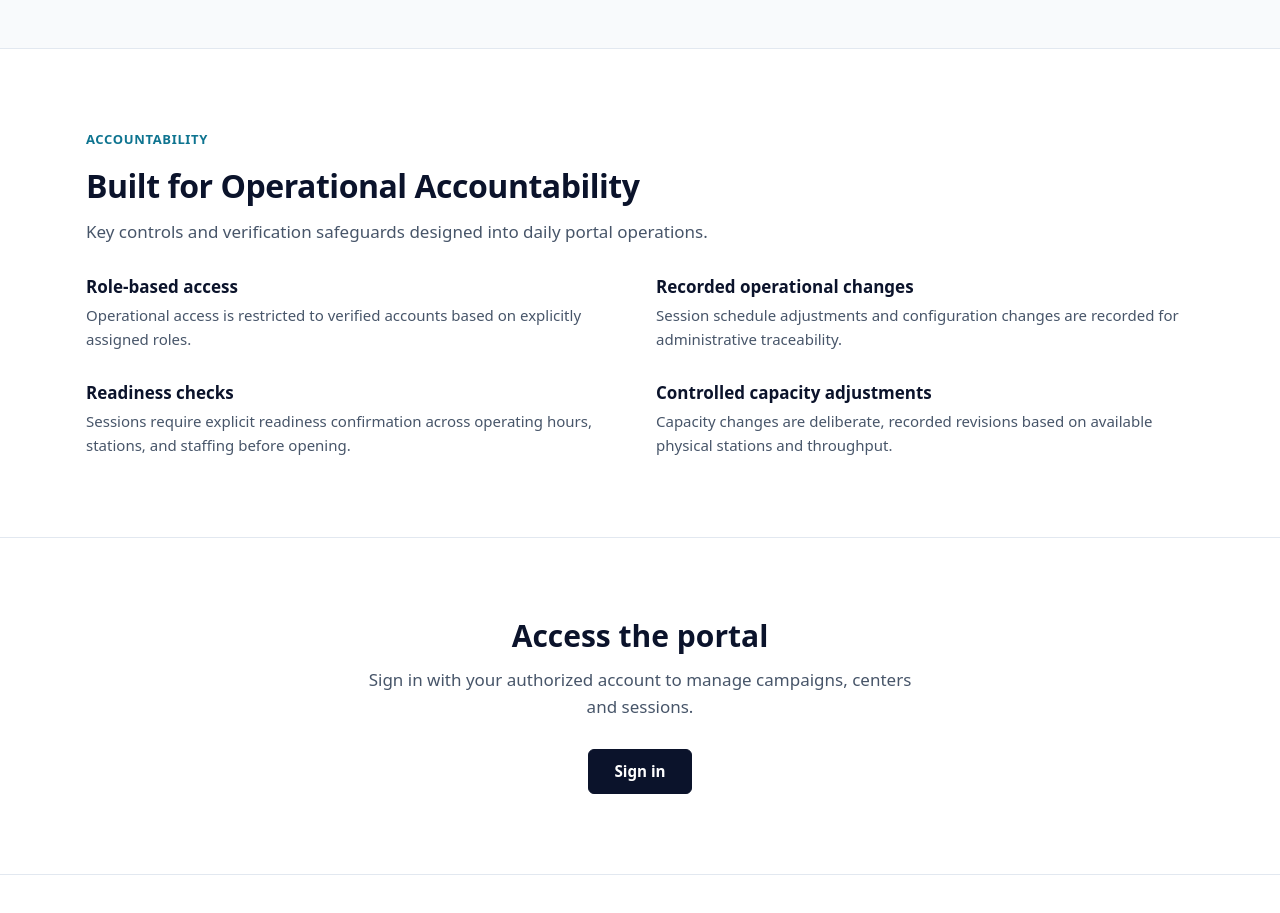
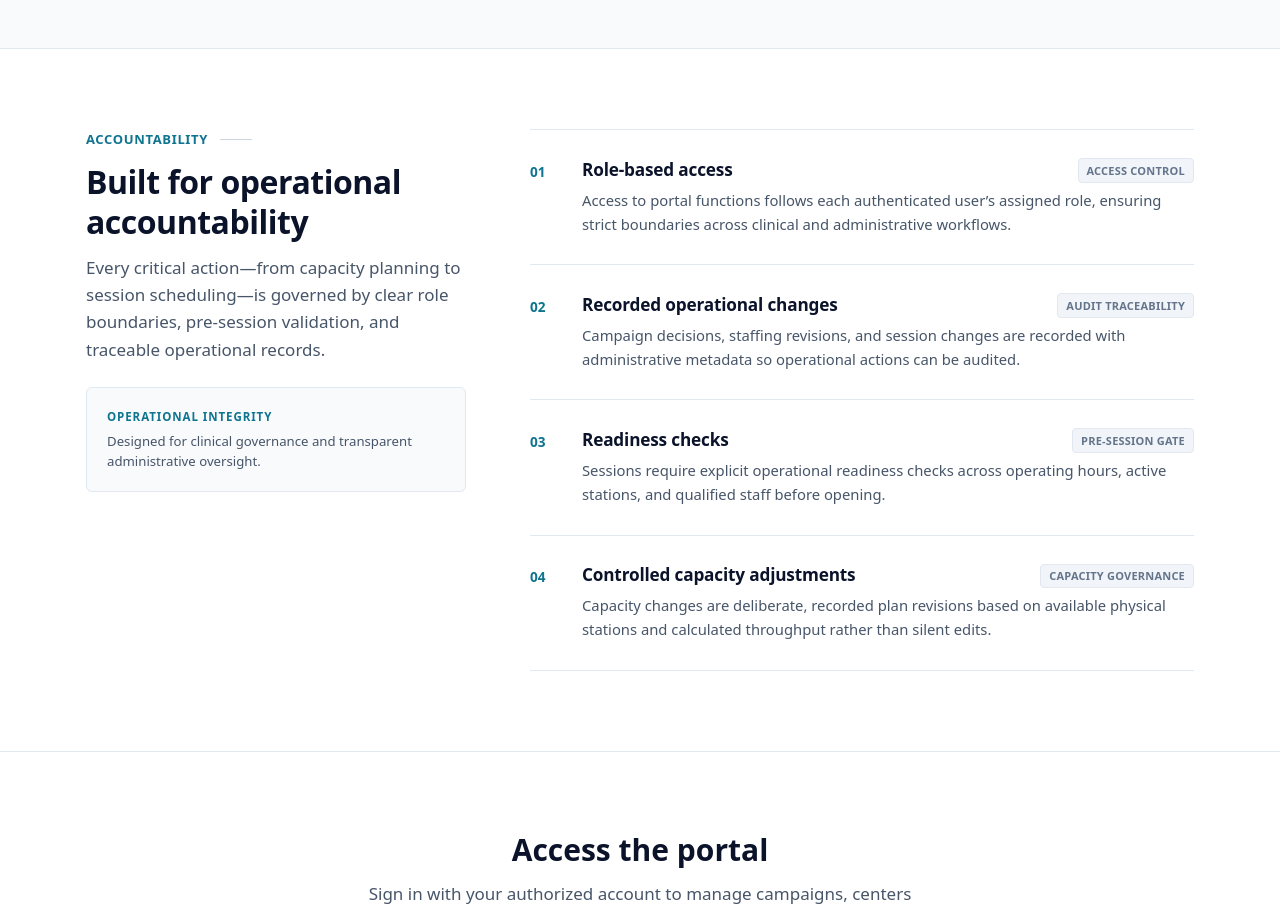
Before and after one commit to Sankalpa-KMCP/se2030-2026-y2-s1-mtr-01-vaccination-portal, a React (Vite) app in the folder frontend/: page / in a window 1280 px wide. Shown: the part 2300-3213 px from the top of the page. Built offline with nearby package versions, Linux system fonts and the light colour scheme; no server answers.

Commit message:
feat(frontend): design landing accountability section

```diff
--- a/frontend/src/features/public-landing/components/TrustSection.jsx
+++ b/frontend/src/features/public-landing/components/TrustSection.jsx
@@ -1,43 +1,74 @@
 import React from 'react';
 
-const ITEMS = [
+const PRINCIPLES = [
   {
+    num: '01',
+    tag: 'Access Control',
     title: 'Role-based access',
-    desc: 'Operational access is restricted to verified accounts based on explicitly assigned roles.',
+    desc: 'Access to portal functions follows each authenticated user’s assigned role, ensuring strict boundaries across clinical and administrative workflows.',
   },
   {
+    num: '02',
+    tag: 'Audit Traceability',
     title: 'Recorded operational changes',
-    desc: 'Session schedule adjustments and configuration changes are recorded for administrative traceability.',
+    desc: 'Campaign decisions, staffing revisions, and session changes are recorded with administrative metadata so operational actions can be audited.',
   },
   {
+    num: '03',
+    tag: 'Pre-Session Gate',
     title: 'Readiness checks',
-    desc: 'Sessions require explicit readiness confirmation across operating hours, stations, and staffing before opening.',
+    desc: 'Sessions require explicit operational readiness checks across operating hours, active stations, and qualified staff before opening.',
   },
   {
+    num: '04',
+    tag: 'Capacity Governance',
     title: 'Controlled capacity adjustments',
-    desc: 'Capacity changes are deliberate, recorded revisions based on available physical stations and throughput.',
+    desc: 'Capacity changes are deliberate, recorded plan revisions based on available physical stations and calculated throughput rather than silent edits.',
   },
 ];
 
 export default function TrustSection() {
   return (
-    <section className="lp-section" id="accountability" aria-labelledby="lp-trust-title">
+    <section className="lp-section lp-trust" id="accountability" aria-labelledby="lp-trust-title">
       <div className="lp-container">
-        <p className="lp-section__eyebrow">Accountability</p>
+        <div className="lp-trust-layout">
+          {/* Left Context Column */}
+          <div className="lp-trust__intro">
+            <div className="lp-section__eyebrow-row">
+              <span className="lp-section__eyebrow">Accountability</span>
+              <span className="lp-section__eyebrow-line" aria-hidden="true" />
+            </div>
             <h2 className="lp-section__title" id="lp-trust-title">
-          Built for Operational Accountability
+              Built for operational accountability
             </h2>
             <p className="lp-section__lead">
-          Key controls and verification safeguards designed into daily portal operations.
+              Every critical action—from capacity planning to session scheduling—is governed by clear role boundaries, pre-session validation, and traceable operational records.
             </p>
+            <div className="lp-trust__badge-box">
+              <span className="lp-trust__badge">Operational Integrity</span>
+              <p className="lp-trust__badge-text">
+                Designed for clinical governance and transparent administrative oversight.
+              </p>
+            </div>
+          </div>
 
-        <div className="lp-trust-grid" role="list">
-          {ITEMS.map((item) => (
-            <div key={item.title} className="lp-trust-item" role="listitem">
-              <h3 className="lp-trust-item__title">{item.title}</h3>
-              <p className="lp-trust-item__desc">{item.desc}</p>
+          {/* Right Ledger Column */}
+          <div className="lp-trust-ledger" role="list" aria-label="Accountability Principles">
+            {PRINCIPLES.map((item) => (
+              <article key={item.num} className="lp-trust-row" role="listitem">
+                <div className="lp-trust-row__num-col">
+                  <span className="lp-trust-row__num">{item.num}</span>
                 </div>
+                <div className="lp-trust-row__body">
+                  <div className="lp-trust-row__header">
+                    <h3 className="lp-trust-row__title">{item.title}</h3>
+                    <span className="lp-trust-row__tag">{item.tag}</span>
+                  </div>
+                  <p className="lp-trust-row__desc">{item.desc}</p>
+                </div>
+              </article>
             ))}
+          </div>
         </div>
       </div>
     </section>
--- a/frontend/src/features/public-landing/public-landing.css
+++ b/frontend/src/features/public-landing/public-landing.css
@@ -622,23 +622,116 @@
   flex-shrink: 0;
 }
 
-.lp-trust-grid {
+/* --------------------------------------------------------------------------
+   Accountability (Operational Principles Ledger)
+   -------------------------------------------------------------------------- */
+.lp-trust-layout {
   display: grid;
-  grid-template-columns: repeat(2, 1fr);
-  gap: 2rem;
-  margin-top: 2rem;
+  grid-template-columns: 380px 1fr;
+  gap: clamp(2rem, 5vw, 4.5rem);
+  align-items: start;
 }
 
-.lp-trust-item__title {
-  font-size: 1.0625rem;
-  font-weight: 700;
-  color: var(--lp-ink-900);
-  margin-bottom: 0.35rem;
+.lp-trust__intro {
+  display: flex;
+  flex-direction: column;
 }
 
-.lp-trust-item__desc {
-  font-size: 0.9375rem;
+.lp-trust__intro .lp-section__lead {
+  margin-bottom: 1.5rem;
+}
+
+.lp-trust__badge-box {
+  padding: 1.25rem;
+  background-color: var(--lp-bg-subtle);
+  border: 1px solid var(--lp-border);
+  border-radius: var(--lp-radius-md);
+}
+
+.lp-trust__badge {
+  font-size: 0.72rem;
+  font-weight: 750;
+  letter-spacing: 0.08em;
+  color: var(--lp-accent);
+  text-transform: uppercase;
+  margin-bottom: 0.35rem;
+  display: block;
+}
+
+.lp-trust__badge-text {
+  font-size: 0.825rem;
   color: var(--lp-ink-600);
+  margin: 0;
+  line-height: 1.5;
+}
+
+.lp-trust-ledger {
+  border-top: 1px solid var(--lp-border);
+  display: flex;
+  flex-direction: column;
+}
+
+.lp-trust-row {
+  display: grid;
+  grid-template-columns: 32px 1fr;
+  gap: 1.25rem;
+  padding-block: 1.75rem;
+  border-bottom: 1px solid var(--lp-border);
+  transition: background-color 0.15s ease;
+}
+
+.lp-trust-row__num-col {
+  display: flex;
+  align-items: flex-start;
+  padding-top: 0.15rem;
+}
+
+.lp-trust-row__num {
+  font-size: 0.85rem;
+  font-weight: 800;
+  color: var(--lp-accent);
+  font-variant-numeric: tabular-nums;
+}
+
+.lp-trust-row__body {
+  display: flex;
+  flex-direction: column;
+}
+
+.lp-trust-row__header {
+  display: flex;
+  align-items: center;
+  justify-content: space-between;
+  flex-wrap: wrap;
+  gap: 0.5rem;
+  margin-bottom: 0.4rem;
+}
+
+.lp-trust-row__title {
+  font-size: 1.075rem;
+  font-weight: 750;
+  color: var(--lp-ink-900);
+  margin: 0;
+  letter-spacing: -0.01em;
+}
+
+.lp-trust-row__tag {
+  font-size: 0.6875rem;
+  font-weight: 650;
+  color: var(--lp-ink-500);
+  background-color: var(--lp-bg-muted);
+  border: 1px solid var(--lp-border);
+  padding: 0.15rem 0.5rem;
+  border-radius: var(--lp-radius-sm);
+  letter-spacing: 0.02em;
+  text-transform: uppercase;
+  white-space: nowrap;
+}
+
+.lp-trust-row__desc {
+  font-size: 0.925rem;
+  color: var(--lp-ink-600);
+  line-height: 1.6;
   margin: 0;
 }
 
@@ -715,6 +808,19 @@
   .lp-hero__sidebar {
     max-width: 540px;
   }
+
+  .lp-trust-layout {
+    grid-template-columns: 1fr;
+    gap: 2.5rem;
+  }
+
+  .lp-trust__intro .lp-section__lead {
+    max-width: 680px;
+  }
+
+  .lp-trust__badge-box {
+    max-width: 540px;
+  }
 }
 
 @media (max-width: 768px) {
@@ -766,9 +872,9 @@
     padding: 1.5rem;
   }
 
-  .lp-trust-grid {
-    grid-template-columns: 1fr;
-    gap: 1.5rem;
+  .lp-trust-row {
+    padding-block: 1.35rem;
+    gap: 1rem;
   }
 
   .lp-footer__inner {
```
Lines whose indentation alone changed are shown as unchanged.
